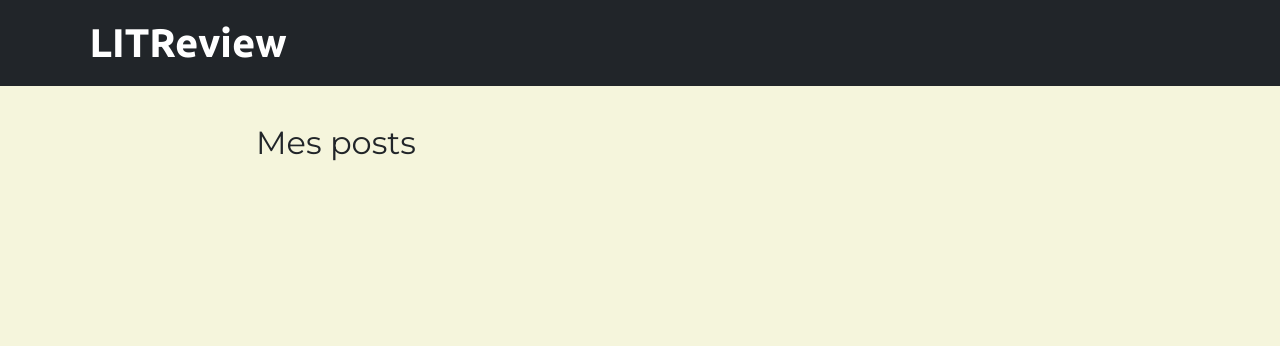
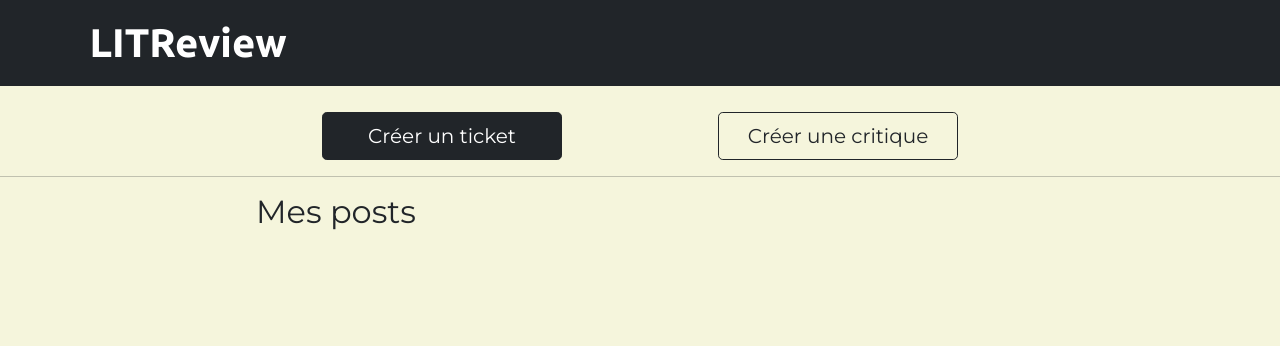
Before and after one commit to dardevetdidier/LitReview, a Django app: template src/AppReview/templates/AppReview/posts.html in a window 1280 px wide. Shown: the top 346 px of the page. Run offline with Django 3.2, Linux system fonts and the light colour scheme; the template is opened without the code that fills it: most values are stand-ins (such as "Sample title", 1, 10 or a date in 2020).

Commit message:
hide 'repondre' button if a user replies OK

```diff
--- a/src/AppReview/models.py
+++ b/src/AppReview/models.py
@@ -4,6 +4,7 @@
 
 
 class Ticket(models.Model):
+    reply = models.BooleanField(default=False)
     title = models.CharField(max_length=128)
     description = models.TextField(max_length=2048, blank=True)
     user = models.ForeignKey(to=settings.AUTH_USER_MODEL, on_delete=models.CASCADE)
--- a/src/AppReview/static/css/style.css
+++ b/src/AppReview/static/css/style.css
@@ -325,6 +325,10 @@
 
 /*POSTS*/
 
+.posts-container-title {
+    padding: 0% 20% 0 20%;
+}
+
 .posts-title {
-    padding: 3% 20% 0 20%;
+    margin: 0;
 }
--- a/src/AppReview/templates/AppReview/add_review.html
+++ b/src/AppReview/templates/AppReview/add_review.html
@@ -1,4 +1,6 @@
 {% extends 'base.html' %}
+
+{% block title %}<title>Ajouter critique</title>  {% endblock %}
 
 {% block content %}
 
@@ -62,7 +64,7 @@
                     {{ review_form.headline }}
                 </div>
 
-{#
+
                     <div class="mb-3 ">
                 <label class="form-label" for="rating">Note</label>
                         {{ review_form.rating }}
--- a/src/AppReview/templates/AppReview/flux.html
+++ b/src/AppReview/templates/AppReview/flux.html
@@ -1,6 +1,6 @@
 {% extends 'base.html' %}
 
-{% block title %}<title>LitReview accueil</title>{% endblock %}
+{% block title %}<title>LitReview Flux</title>{% endblock %}
 
 {% block content %}
 
--- a/src/AppReview/templates/AppReview/posts.html
+++ b/src/AppReview/templates/AppReview/posts.html
@@ -4,8 +4,24 @@
 
 
 {% block content %}
-    <div class="posts-title container-fluid">
-        <h2 class="create-title">Mes posts</h2>
+
+    <div class="flux-buttons container-fluid">
+
+        <div class="buttons-row row">
+            <div class="flux-button-left col-lg-6">
+                <a href="{% url 'add-ticket' %}" title="Demander une critique" type="button"
+                   class="btn btn-dark btn-lg">Créer un ticket</a>
+            </div>
+            <div class="flux-button-right col-lg-6">
+                <a href="{% url 'add-review' %}" type="button" class="btn btn-outline-dark btn-lg ">Créer une
+                    critique</a>
+            </div>
+        </div>
+
+    </div>
+    <hr>
+    <div class="posts-container-title container-fluid">
+        <h2 class="posts-title">Mes posts</h2>
     </div>
     {% for post in posts %}
         {% if post.content_type == 'TICKET' %}
--- a/src/AppReview/templates/AppReview/review_snippet.html
+++ b/src/AppReview/templates/AppReview/review_snippet.html
@@ -55,8 +55,10 @@
                 </div>
 
 
-                {% if not post.ticket %}
-                    <a href="{% url 'reply-ticket' post.id %}">Répondre</a>
+                {% if post.ticket.title == ticket.title %}
+                    <div class="answer-button">
+                        <a href="{% url 'reply-ticket' post.id %}" type="button" class="btn btn-dark btn-lg">Répondre</a>
+                    </div>
                 {% endif %}
 
             </div>
--- a/src/AppReview/templates/AppReview/ticket_snippet.html
+++ b/src/AppReview/templates/AppReview/ticket_snippet.html
@@ -40,11 +40,11 @@
                 {% endif %}
             </div>
 
-{#                {% if post.review.ticket != post.title %}#}
+                {% if post.reply == False %}
                     <div class="answer-button">
                         <a href="{% url 'reply-ticket' post.id %}" type="button" class="btn btn-dark btn-lg">Répondre</a>
                     </div>
-{#                {% endif %}#}
+                {% endif %}
 
         </div>
     </div>
--- a/src/LitReview/templates/LitReview/base.html
+++ b/src/LitReview/templates/LitReview/base.html
@@ -40,7 +40,7 @@
                             <li><a class="nav-link" href="{% url 'flux' %}">Flux</a></li>
                             <li><a class="nav-link" href="{% url 'posts' %}">Posts</a></li>
                             <li><a class="nav-link" href="#">Abonnements</a></li>
-                            <li><a class="nav-link" type="button" title="Se déconnecter" data-bs-toggle="modal" data-bs-target="#staticBackdrop" ><i class="fas fa-power-off"></i></a></li>
+                            <li><a class="nav-link" type="button" title="Se déconnecter" data-bs-toggle="modal" data-bs-target="#staticBackdrop" ><i class="fas fa-power-off"></i> {{ user }}</a></li>
                         </ul>
                     </div>
 
```
Also changed, not shown: src/AppReview/admin.py (+7 -1 lines), src/AppReview/views.py (+12 -47 lines), src/AppReview/migrations/0005_alter_review_options.py (added), src/AppReview/migrations/0006_ticket_reply.py (added), src/media/1984_jdhFWzC.jpg (added), src/media/L-Ecume-des-jours_Ek4AntA.jpg (added), src/media/le_serpent_majuscule_48sU8Et.jpg (added).
